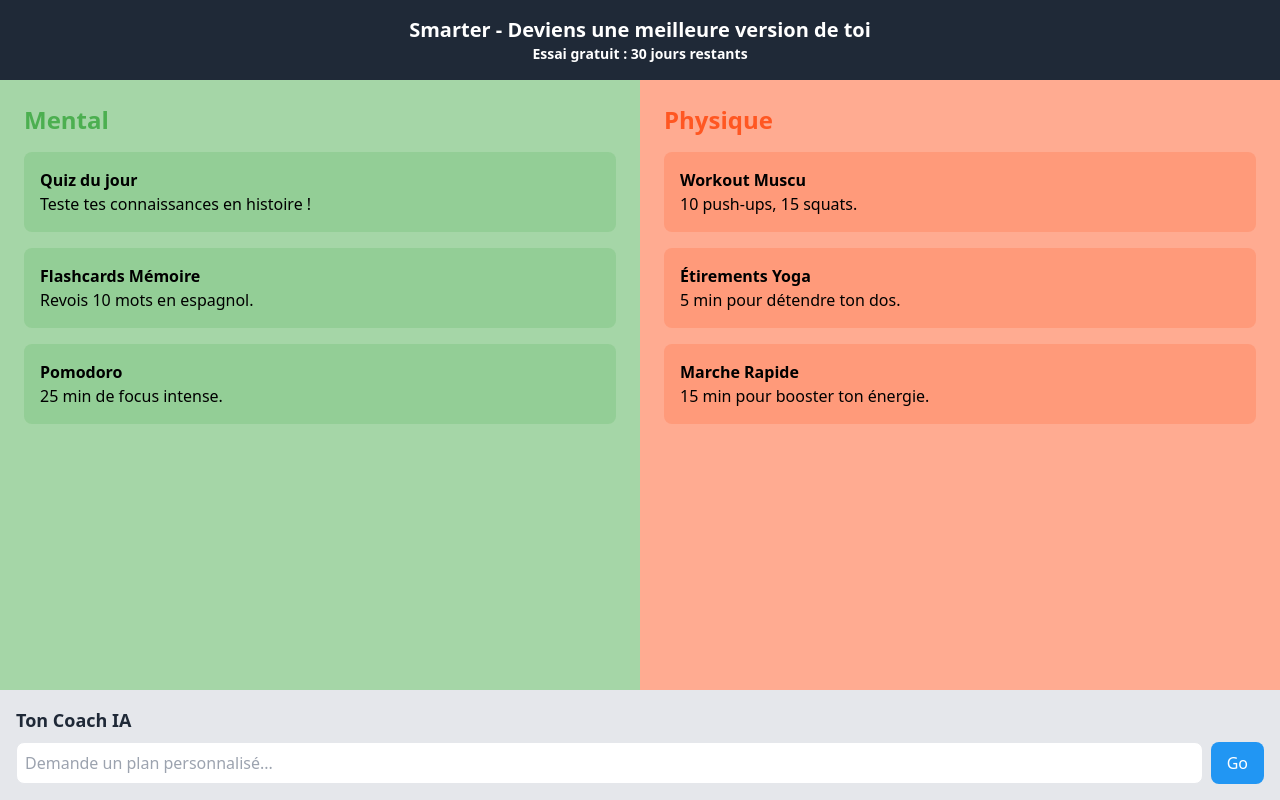
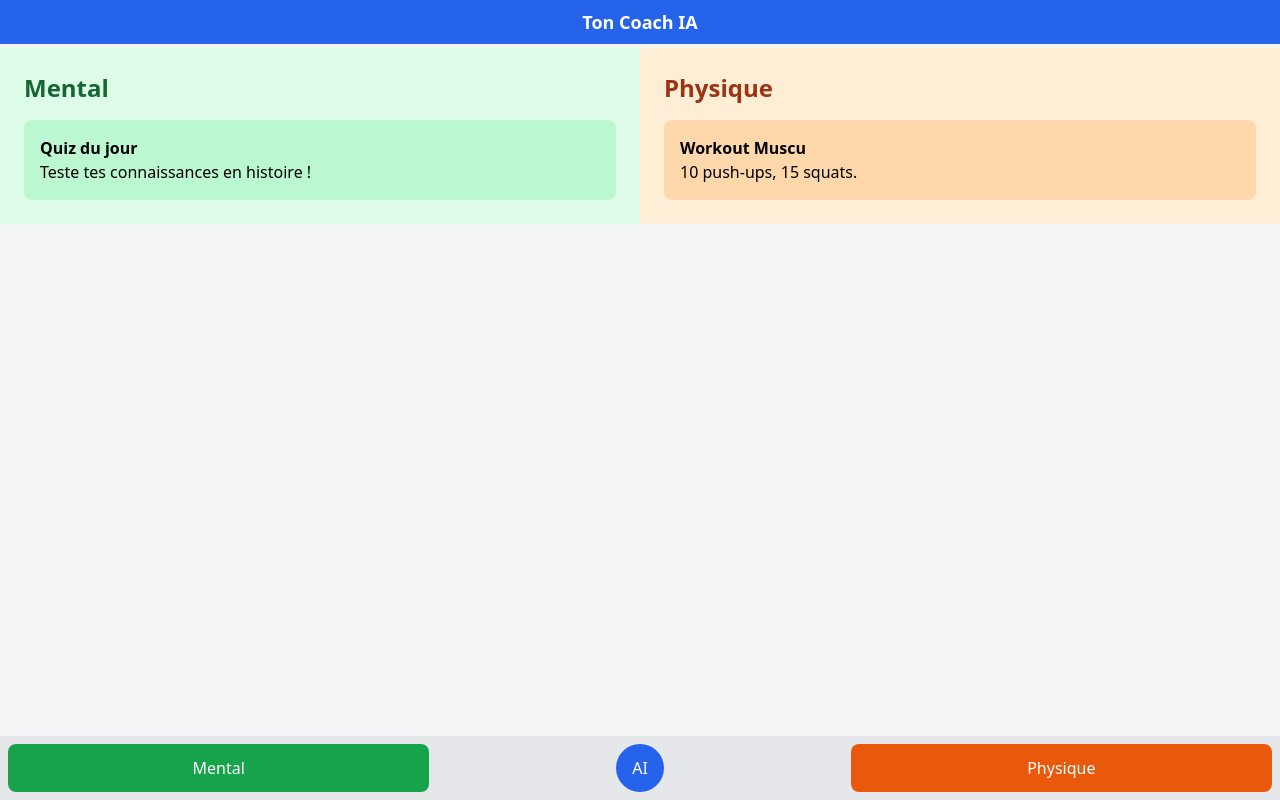
Before and after one commit to theovisc/Smarter-App, a React (Create React App) app: page / in a window 1280 px wide. Built offline with nearby package versions, Linux system fonts and the light colour scheme; the HTML template or start-up script is replaced by a standard one.

Commit message:
Refactor App component and integrate Pomodoro

```diff
--- a/src/App.js
+++ b/src/App.js
@@ -1,77 +1,132 @@
-import React from 'react';
-import './index.css';
+import React, { useState } from 'react';
+import Pomodoro from './components/Pomodoro'; // Importe ton Pomodoro ici
 
-function Dashboard() {
+function App() {
+  const [activeSection, setActiveSection] = useState('dashboard'); // 'dashboard', 'mental', 'physical'
+  const [isAIExpanded, setIsAIExpanded] = useState(false); // Toggle bandeau AI
+
   const handleIAClick = () => {
-    // Simule interaction IA (ex. : requête à xAI API)
+    // Simule interaction IA (à remplacer par appel OpenAI)
     alert("Demande à ton coach IA : 'Quel plan aujourd'hui ?'");
+  };
+
+  const toggleAI = () => {
+    setIsAIExpanded(!isAIExpanded);
   };
 
   return (
     <div className="min-h-screen bg-gray-100 flex flex-col">
-      {/* Header */}
-      <header className="bg-gray-800 text-white p-4 text-center font-bold text-xl">
-        Smarter - Deviens une meilleure version de toi
-        <p className="text-sm">Essai gratuit : 30 jours restants</p>
+      {/* Bandeau AI haut (toujours visible, dépliable) */}
+      <header className="bg-blue-600 text-white p-2 text-center font-bold text-lg fixed top-0 w-full z-10">
+        Ton Coach IA
+        {isAIExpanded && (
+          <div className="mt-2 p-2 bg-blue-500 rounded-b-lg">
+            <div className="flex space-x-2">
+              <input
+                type="text"
+                placeholder="Demande un plan personnalisé..."
+                className="flex-1 p-2 border rounded-lg focus:outline-none focus:ring-2 focus:ring-blue-300"
+              />
+              <button
+                onClick={handleIAClick}
+                className="bg-blue-700 text-white py-2 px-4 rounded-lg hover:bg-blue-800"
+              >
+                Go
+              </button>
+            </div>
+          </div>
+        )}
       </header>
 
-      {/* Sections Cerveau et Physique */}
-      <div className="flex flex-1 flex-col md:flex-row">
-        <section className="md:w-1/2 bg-mentalLight p-6">
-          <h2 className="text-2xl font-semibold text-mental mb-4">Mental</h2>
+      {/* Contenu principal (offset pour bandeau haut et barre bas) */}
+      <main className="flex-1 pt-12 pb-16 overflow-y-auto">
+        {activeSection === 'dashboard' && (
+          <div className="flex flex-col md:flex-row">
+            <section className="md:w-1/2 bg-green-100 p-6">
+              <h2 className="text-2xl font-semibold text-green-800 mb-4">Mental</h2>
               <div className="grid grid-cols-1 gap-4">
-            <div className="bg-mental/20 p-4 rounded-lg">
+                <div className="bg-green-200 p-4 rounded-lg">
                   <h3 className="font-semibold">Quiz du jour</h3>
                   <p>Teste tes connaissances en histoire !</p>
                 </div>
-            <div className="bg-mental/20 p-4 rounded-lg">
+                {/* Autres cartes Mental */}
+              </div>
+            </section>
+            <section className="md:w-1/2 bg-orange-100 p-6">
+              <h2 className="text-2xl font-semibold text-orange-800 mb-4">Physique</h2>
+              <div className="grid grid-cols-1 gap-4">
+                <div className="bg-orange-200 p-4 rounded-lg">
+                  <h3 className="font-semibold">Workout Muscu</h3>
+                  <p>10 push-ups, 15 squats.</p>
+                </div>
+                {/* Autres cartes Physique */}
+              </div>
+            </section>
+          </div>
+        )}
+
+        {activeSection === 'mental' && (
+          <section className="bg-green-100 p-6">
+            <h2 className="text-2xl font-semibold text-green-800 mb-4">Mental</h2>
+            <div className="grid grid-cols-1 gap-4">
+              <div className="bg-green-200 p-4 rounded-lg">
+                <h3 className="font-semibold">Quiz du jour</h3>
+                <p>Teste tes connaissances en histoire !</p>
+              </div>
+              <div className="bg-green-200 p-4 rounded-lg">
                 <h3 className="font-semibold">Flashcards Mémoire</h3>
                 <p>Revois 10 mots en espagnol.</p>
               </div>
-            <div className="bg-mental/20 p-4 rounded-lg">
-              <h3 className="font-semibold">Pomodoro</h3>
-              <p>25 min de focus intense.</p>
-            </div>
+              {/* Intègre Pomodoro ici */}
+              <Pomodoro />
             </div>
           </section>
-        <section className="md:w-1/2 bg-physicalLight p-6">
-          <h2 className="text-2xl font-semibold text-physical mb-4">Physique</h2>
+        )}
+
+        {activeSection === 'physical' && (
+          <section className="bg-orange-100 p-6">
+            <h2 className="text-2xl font-semibold text-orange-800 mb-4">Physique</h2>
             <div className="grid grid-cols-1 gap-4">
-            <div className="bg-physical/20 p-4 rounded-lg">
+              <div className="bg-orange-200 p-4 rounded-lg">
                 <h3 className="font-semibold">Workout Muscu</h3>
                 <p>10 push-ups, 15 squats.</p>
               </div>
-            <div className="bg-physical/20 p-4 rounded-lg">
+              <div className="bg-orange-200 p-4 rounded-lg">
                 <h3 className="font-semibold">Étirements Yoga</h3>
                 <p>5 min pour détendre ton dos.</p>
               </div>
-            <div className="bg-physical/20 p-4 rounded-lg">
+              <div className="bg-orange-200 p-4 rounded-lg">
                 <h3 className="font-semibold">Marche Rapide</h3>
                 <p>15 min pour booster ton énergie.</p>
               </div>
             </div>
           </section>
-      </div>
+        )}
+      </main>
 
-      {/* IA Centrale */}
-      <footer className="bg-gray-200 p-4 fixed bottom-0 w-full">
-        <h3 className="text-lg font-semibold text-gray-800 mb-2">Ton Coach IA</h3>
-        <div className="flex space-x-2">
-          <input
-            type="text"
-            placeholder="Demande un plan personnalisé..."
-            className="flex-1 p-2 border rounded-lg focus:outline-none focus:ring-2 focus:ring-ia"
-          />
+      {/* Barre navigation bas (fixed) */}
+      <footer className="bg-gray-200 p-2 fixed bottom-0 w-full flex justify-between items-center z-10">
         <button
-            onClick={handleIAClick}
-            className="bg-ia text-white py-2 px-4 rounded-lg hover:bg-ia/80"
+          onClick={() => setActiveSection('mental')}
+          className="bg-green-600 text-white px-6 py-3 rounded-lg hover:bg-green-700 w-1/3 text-center"
         >
-            Go
+          Mental
         </button>
-        </div>
+        <button
+          onClick={toggleAI}
+          className="bg-blue-600 text-white w-12 h-12 rounded-full flex items-center justify-center hover:bg-blue-700"
+        >
+          AI
+        </button>
+        <button
+          onClick={() => setActiveSection('physical')}
+          className="bg-orange-600 text-white px-6 py-3 rounded-lg hover:bg-orange-700 w-1/3 text-center"
+        >
+          Physique
+        </button>
       </footer>
     </div>
   );
 }
 
-export default Dashboard;
+export default App;
```
Lines whose indentation alone changed are shown as unchanged.
